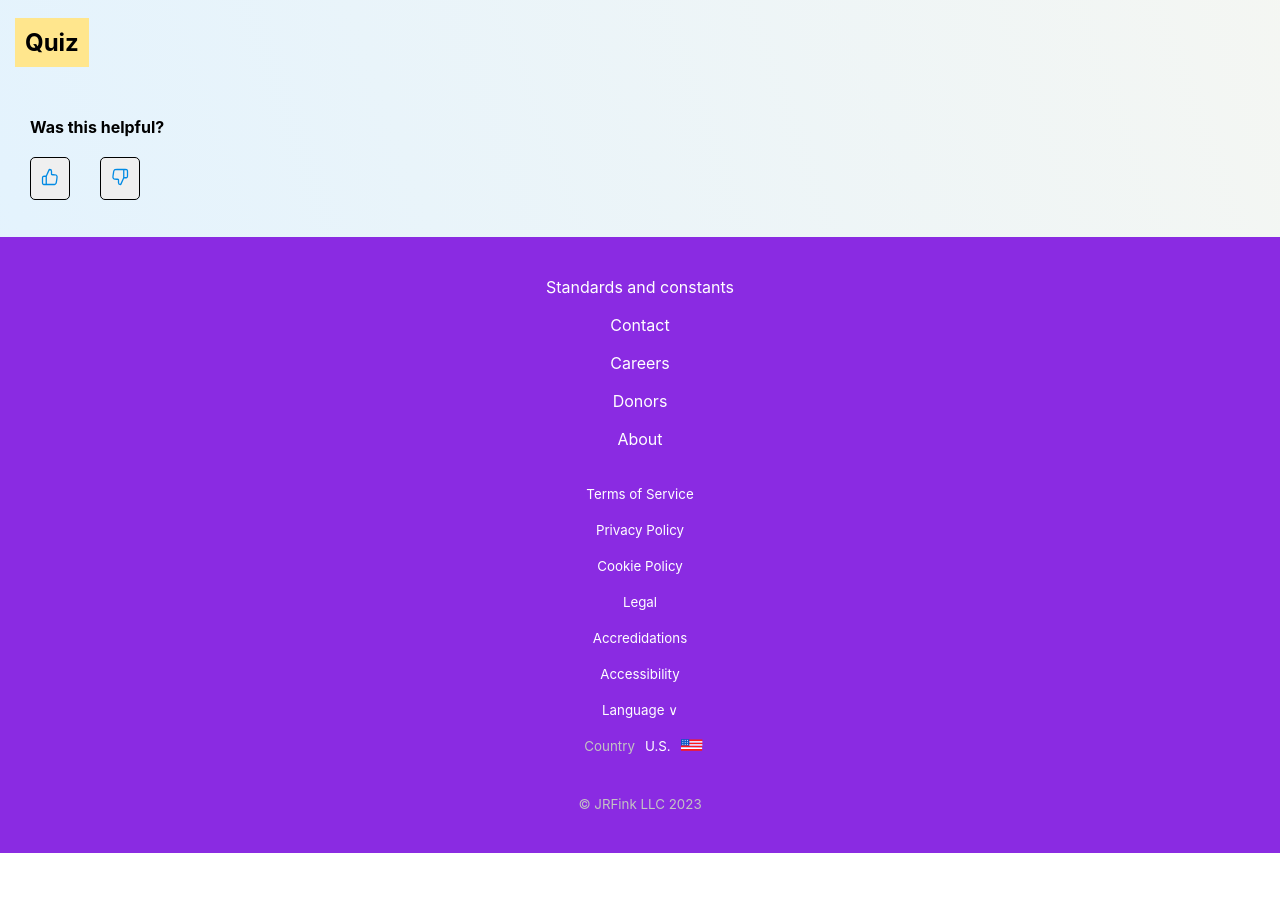
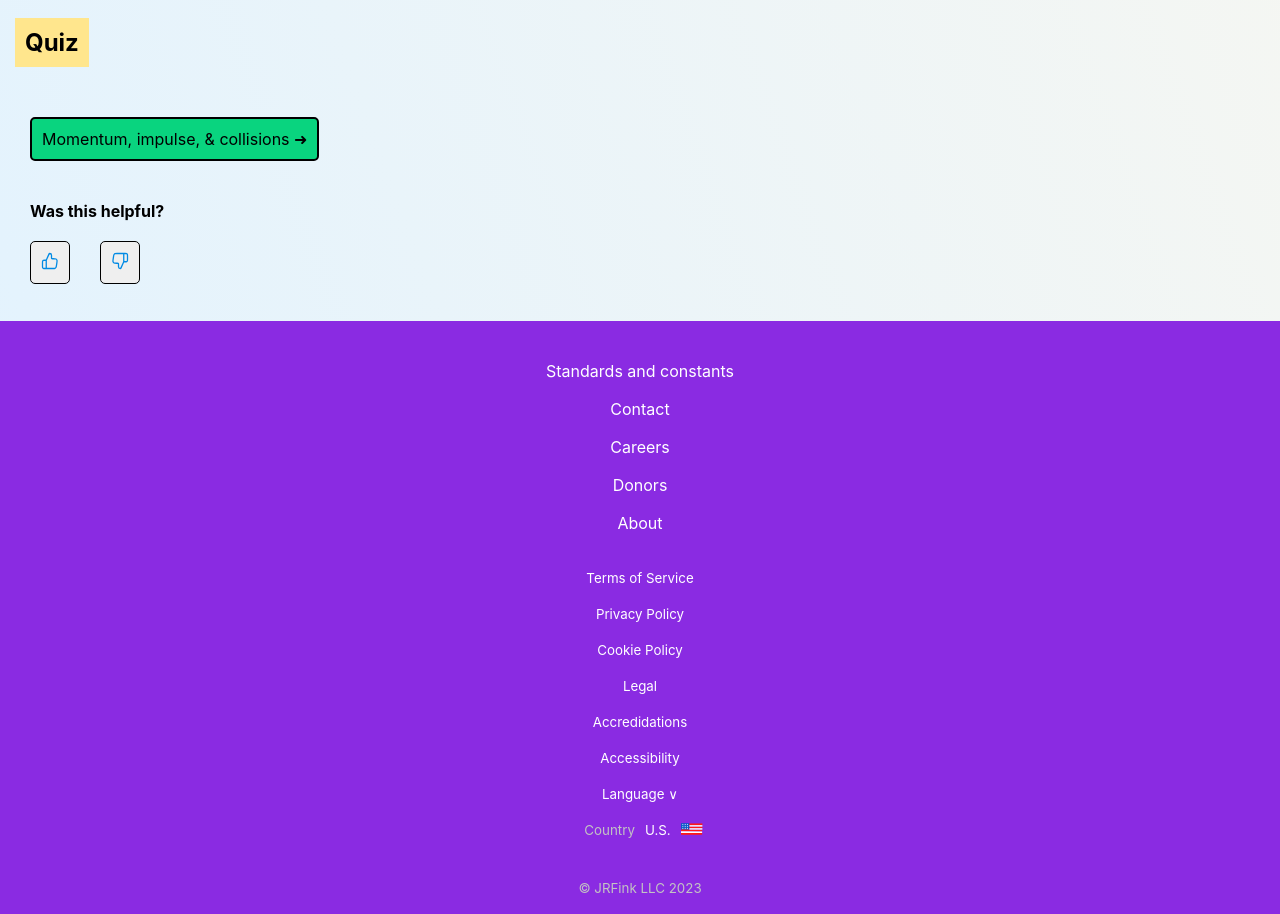
Before and after one commit to JRFink/jrfphyspagesnew, a Next.js app: page /education/gp1/pu in a window 1280 px wide. Shown: the part 2456-3370 px from the top of the page. Before the commit the page ends 3309 px from the top, so only its background shows below. Built offline with nearby package versions, Linux system fonts and the light colour scheme.

Commit message:
Update index.tsx

```diff
--- a/pages/education/gp1/pu/index.tsx
+++ b/pages/education/gp1/pu/index.tsx
@@ -91,6 +91,10 @@ const PU = () => {
             <br></br>
             <OnedmQz />
             <br />
+            <br />
+            <Link href="/education/gp1/pmv" className={style.backtoLink}>Momentum, impulse, &#38; collisions &#10140;</Link>
+             <br />
+             <br />
             <Helpful />
         </>
     );
```
